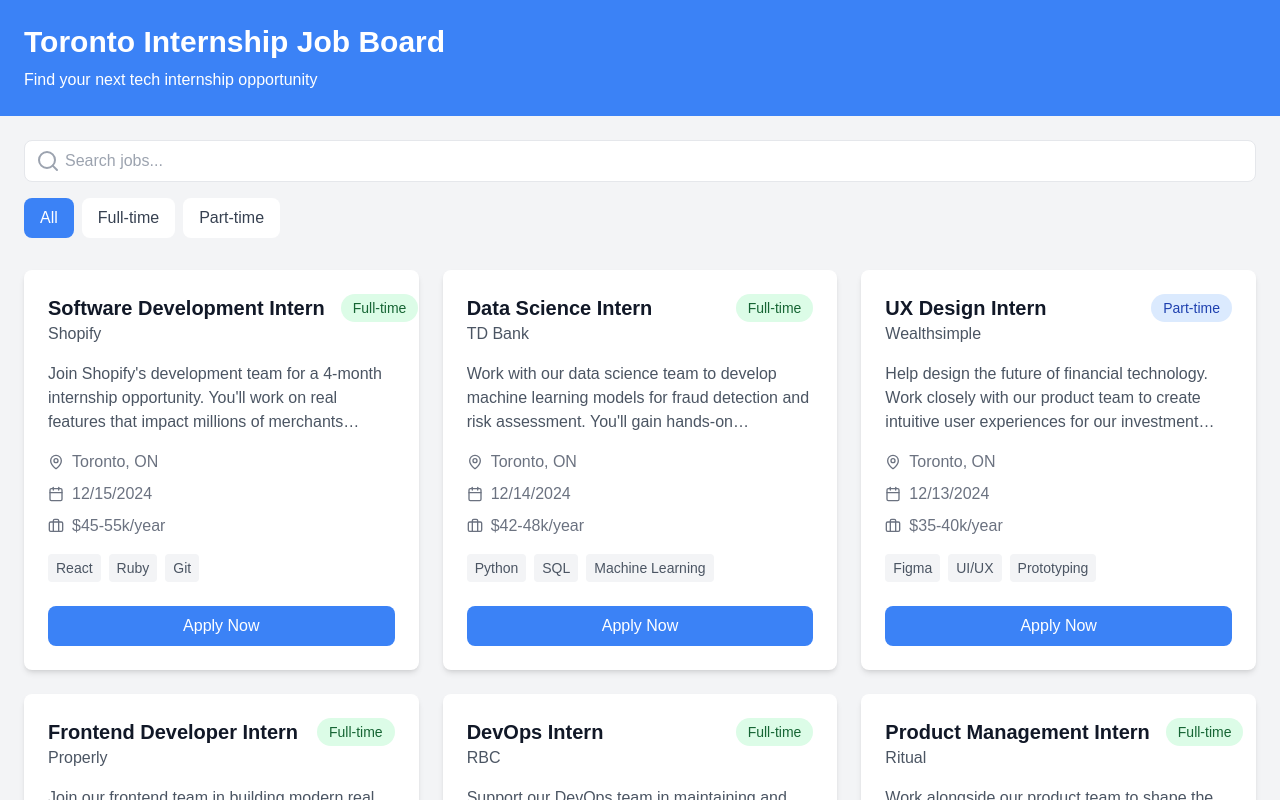
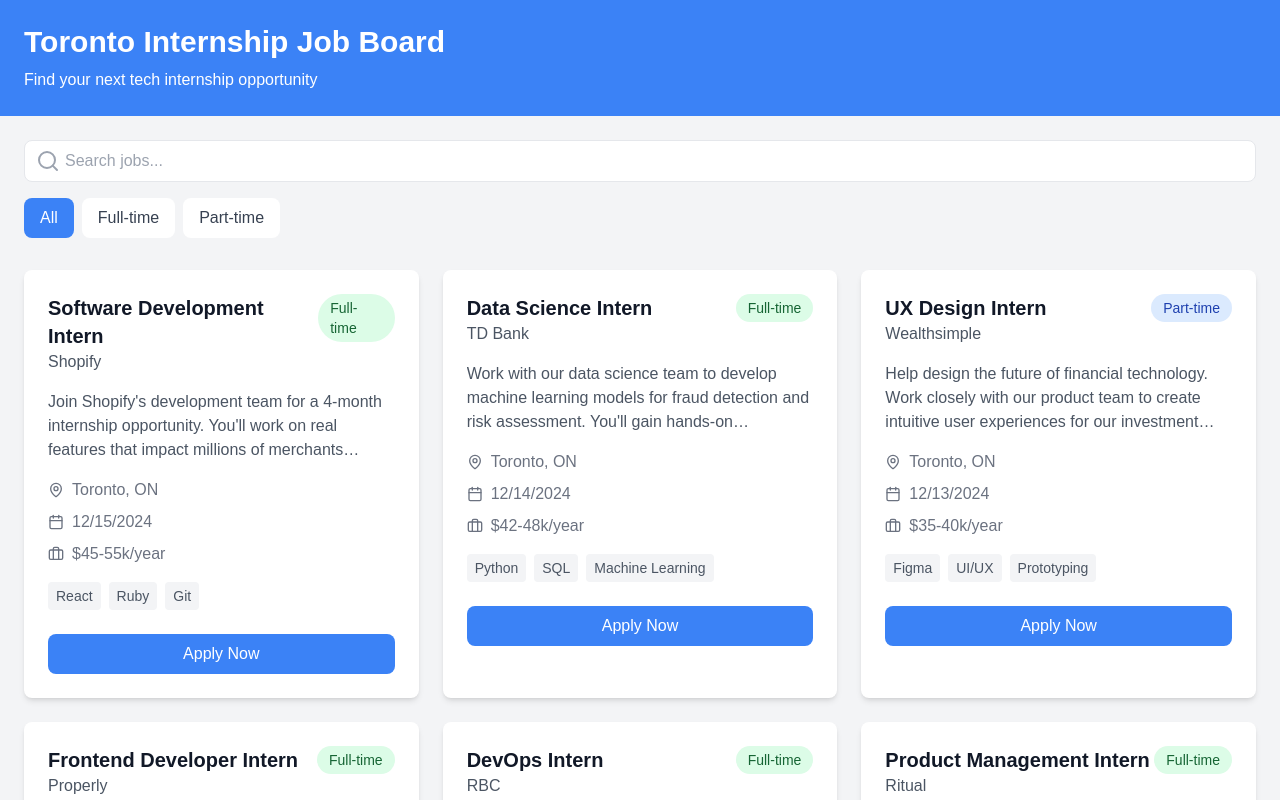
Before and after one commit to ilaganjacob/job-board, a Next.js app: page / in a window 1280 px wide. Shown: the top 800 px of the page. Built offline with nearby package versions, Linux system fonts and the light colour scheme.

Commit message:
styling reset

```diff
--- a/pages/index.js
+++ b/pages/index.js
@@ -76,22 +76,22 @@
           </div>
         </div>
 
+
+
         {/* Job Cards Grid */}
         <div className="grid gap-6 md:grid-cols-2 lg:grid-cols-3">
           {filteredJobs.map((job) => (
-            <div
-              key={job.id}
-              className="bg-white rounded-lg shadow-md p-6 flex flex-col justify-between min-h-[280px]"
-            >
+
+            <div key={job.id} className="bg-white rounded-lg shadow-md p-6">
               <div className="flex justify-between items-start">
-                <div className="flex-1 pr-4">
-                  <h2 className="text-xl font-semibold text-gray-900 truncate">
+                <div>
+                  <h2 className="text-xl font-semibold text-gray-900">
                     {job.title}
                   </h2>
                   <p className="text-gray-600">{job.company}</p>
                 </div>
                 <span
-                  className={`px-3 py-1 rounded-full text-sm flex-shrink-0 ${
+                  className={`px-3 py-1 rounded-full text-sm ${
                     job.type === "Full-time"
                       ? "bg-green-100 text-green-800"
                       : "bg-blue-100 text-blue-800"
@@ -135,59 +135,6 @@
                 Apply Now
               </button>
             </div>
-            // <div key={job.id} className="bg-white rounded-lg shadow-md p-6">
-            //   <div className="flex justify-between items-start">
-            //     <div>
-            //       <h2 className="text-xl font-semibold text-gray-900">
-            //         {job.title}
-            //       </h2>
-            //       <p className="text-gray-600">{job.company}</p>
-            //     </div>
-            //     <span
-            //       className={`px-3 py-1 rounded-full text-sm ${
-            //         job.type === "Full-time"
-            //           ? "bg-green-100 text-green-800"
-            //           : "bg-blue-100 text-blue-800"
-            //       }`}
-            //     >
-            //       {job.type}
-            //     </span>
-            //   </div>
-
-            //   <p className="mt-4 text-gray-600 line-clamp-3">
-            //     {job.description}
-            //   </p>
-
-            //   <div className="mt-4 space-y-2">
-            //     <div className="flex items-center text-gray-500">
-            //       <MapPin size={16} className="mr-2" />
-            //       {job.location}
-            //     </div>
-            //     <div className="flex items-center text-gray-500">
-            //       <Calendar size={16} className="mr-2" />
-            //       {new Date(job.date).toLocaleDateString()}
-            //     </div>
-            //     <div className="flex items-center text-gray-500">
-            //       <Briefcase size={16} className="mr-2" />
-            //       {job.salary}
-            //     </div>
-            //   </div>
-
-            //   <div className="mt-4 flex flex-wrap gap-2">
-            //     {job.skills.slice(0, 3).map((skill, index) => (
-            //       <span
-            //         key={index}
-            //         className="px-2 py-1 bg-gray-100 rounded text-sm text-gray-600"
-            //       >
-            //         {skill}
-            //       </span>
-            //     ))}
-            //   </div>
-
-            //   <button className="mt-6 w-full bg-blue-500 text-white py-2 px-4 rounded-lg hover:bg-blue-600 transition-colors">
-            //     Apply Now
-            //   </button>
-            // </div>
           ))}
         </div>
       </main>
```
